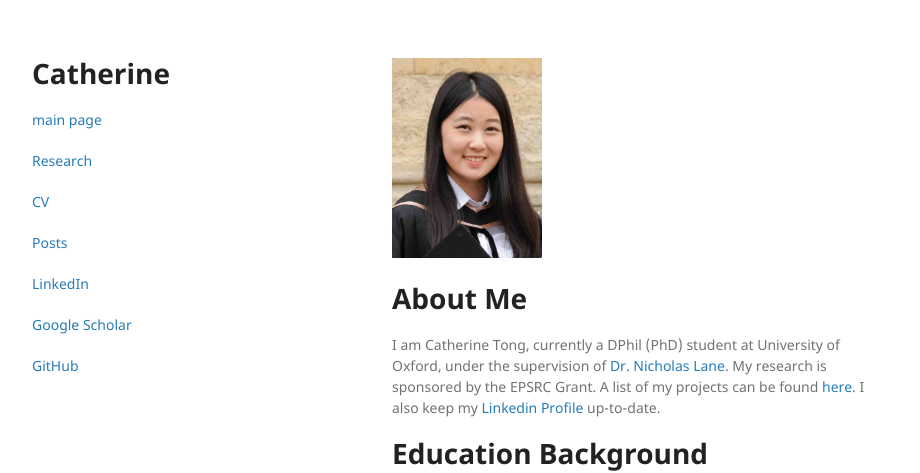
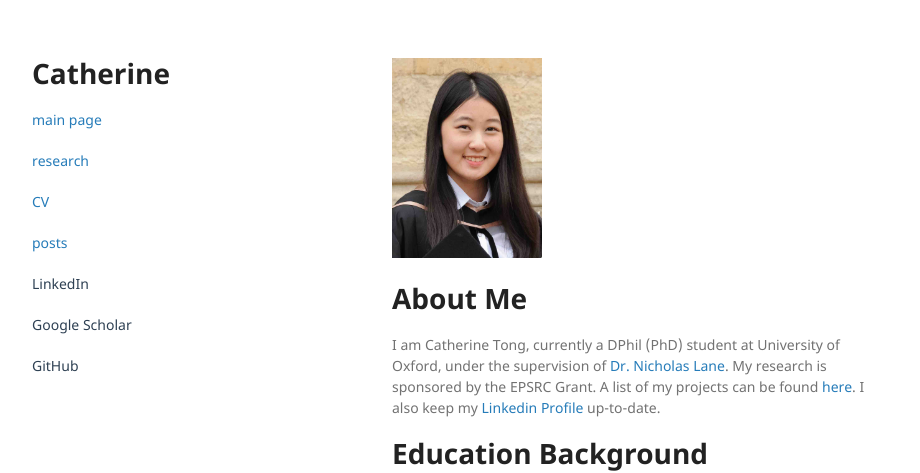
Before and after one commit to egctong/egctong.github.io, a Jekyll site: the page built from index.md, in a window 1280 px wide. Shown: the top 473 px of the page, without its empty margins (178-1098 px from the left). Built offline with Jekyll 4.4.1, drawn with Linux system fonts in a browser that asks for light colours.

Commit message:
Update default.html

```diff
--- a/_layouts/default.html
+++ b/_layouts/default.html
@@ -18,11 +18,11 @@
         <!-- <p>{{ site.description | default: site.github.project_tagline }}</p> -->
         <!-- <h2>Projects</h2> -->
         <p class="view"><a href="https://egctong.github.io">main page</a></p>
-        <p class="view"><a href="https://egctong.github.io/research/research_index.html">Research</a></p>
+        <p class="view"><a href="https://egctong.github.io/research/research_index.html">research</a></p>
         <p class="view"><a href="https://egctong.github.io/cv/cv_index.html">CV</a></p>
-        <p class="view"><a href="https://egctong.github.io/posts/posts_index.html">Posts</a></p>
-        <p class="view"><a href="https://www.linkedin.com/in/tongcatherine/">LinkedIn</a></p>
-        <p class="view"><a href="https://scholar.google.com/citations?user=nfv_AZoAAAAJ&hl=en">Google Scholar</a></p>
+        <p class="view"><a href="https://egctong.github.io/posts/posts_index.html">posts</a></p>
+        <p class="view"><a href="https://www.linkedin.com/in/tongcatherine/" style="color:#2E4053">LinkedIn</a></p>
+        <p class="view"><a href="https://scholar.google.com/citations?user=nfv_AZoAAAAJ&hl=en" style="color:#2E4053">Google Scholar</a></p>
 
         <!-- <p class="view"><a href="/blog/papers/nn_models/model_summary.html">Papers</a></p> -->
         <!-- <h2>Book and Code Reviews</h2> -->
@@ -35,7 +35,7 @@
         {% endif %}
 
         {% if site.github.is_user_page %}
-          <p class="view"><a href="{{ site.github.owner_url }}">GitHub</a></p>
+          <p class="view"><a href="{{ site.github.owner_url }}" style="color:#2E4053">GitHub</a></p>
         {% endif %}
 
         {% if site.show_downloads %}
```
